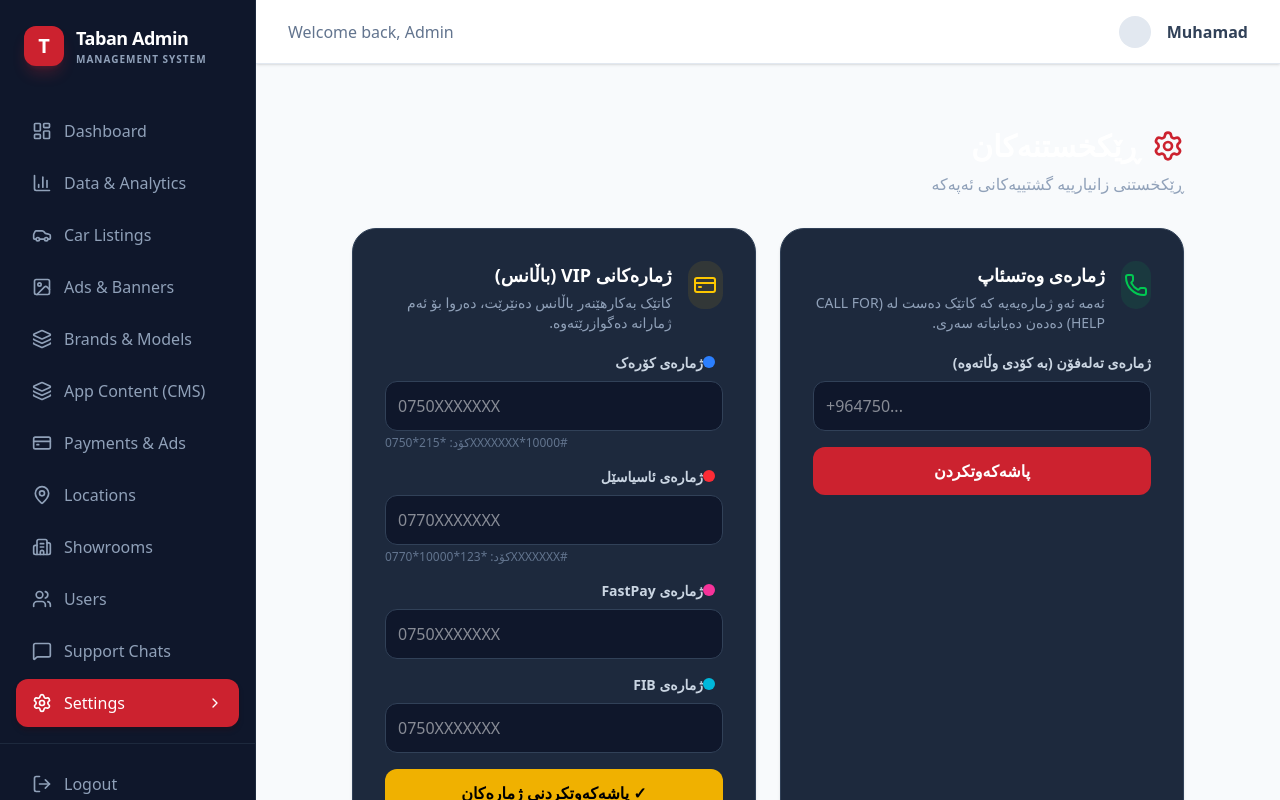
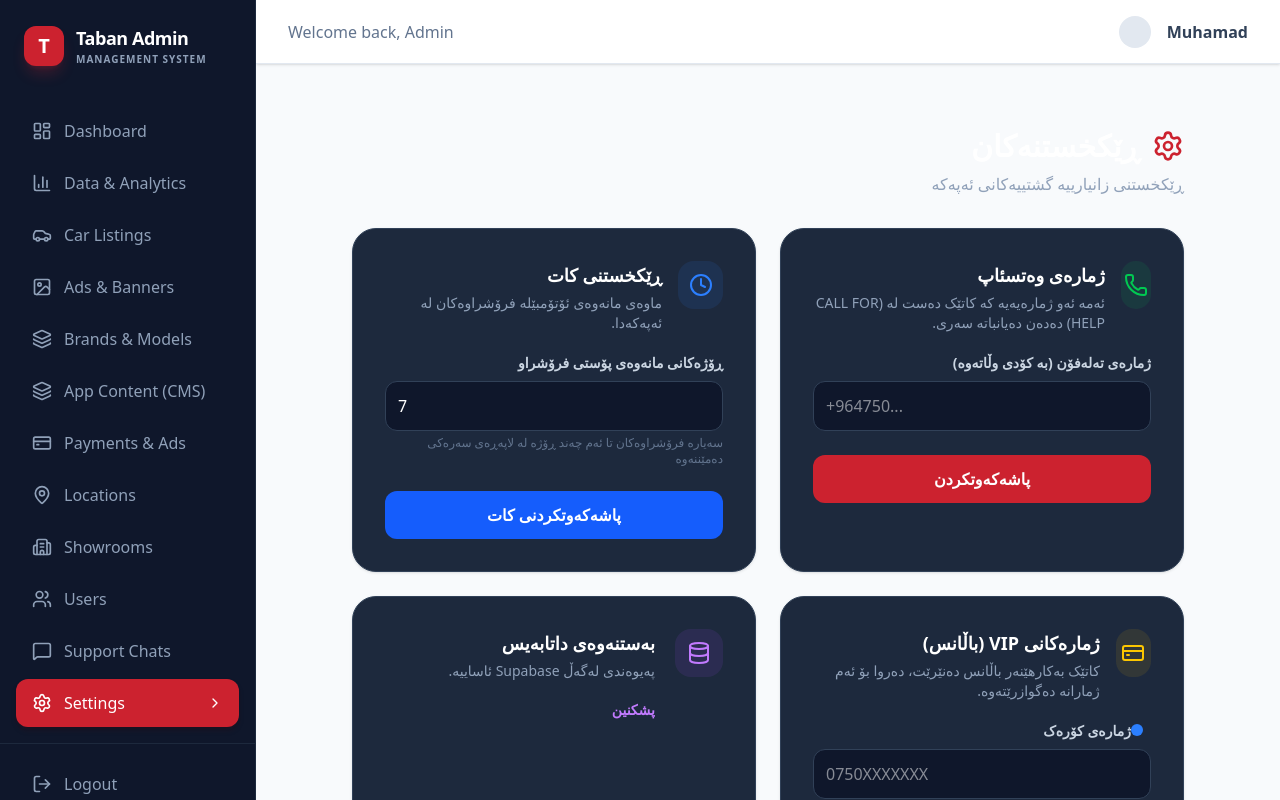
Before and after one commit to muhammadis07801353915-creator/admin-taban, a Next.js app: page /settings in a window 1280 px wide. Built offline with nearby package versions, Linux system fonts and the light colour scheme; no server answers; the database is empty.

Commit message:
feat: added sold retention settings

```diff
--- a/src/app/(dashboard)/settings/page.tsx
+++ b/src/app/(dashboard)/settings/page.tsx
@@ -2,7 +2,7 @@
 
 import { useState, useEffect } from 'react';
 import { supabase } from '@/lib/supabase';
-import { Settings as SettingsIcon, Phone, Database, CreditCard } from "lucide-react";
+import { Settings as SettingsIcon, Phone, Database, CreditCard, Clock } from "lucide-react";
 
 export default function SettingsPage() {
   const [loading, setLoading] = useState(true);
@@ -13,6 +13,7 @@ export default function SettingsPage() {
   const [asiacellNumber, setAsiacellNumber] = useState('');
   const [fastpayNumber, setFastpayNumber] = useState('');
   const [fibNumber, setFibNumber] = useState('');
+  const [soldRetentionDays, setSoldRetentionDays] = useState('7');
 
   useEffect(() => {
     fetchSettings();
@@ -33,6 +34,7 @@ export default function SettingsPage() {
         if (data.asiacell_number) setAsiacellNumber(data.asiacell_number);
         if (data.fastpay_number) setFastpayNumber(data.fastpay_number);
         if (data.fib_number) setFibNumber(data.fib_number);
+        if (data.sold_retention_days !== undefined) setSoldRetentionDays(data.sold_retention_days.toString());
       }
     } catch (e) {
       console.error(e);
@@ -46,7 +48,10 @@ export default function SettingsPage() {
     try {
       const { error } = await supabase
         .from('app_settings')
-        .update({ whatsapp_number: whatsappNumber })
+        .update({
+          whatsapp_number: whatsappNumber,
+          sold_retention_days: parseInt(soldRetentionDays) || 7
+        })
         .eq('id', 1);
 
       if (error) throw error;
@@ -127,9 +132,44 @@ export default function SettingsPage() {
             <button
               onClick={handleSave}
               disabled={saving}
-              className="w-full bg-[#CC222F] text-white font-bold py-3 rounded-xl hover:bg-[#b3191f] transition-all disabled:opacity-50"
+              className="w-full bg-[#CC222F] text-white font-bold py-3 mt-2 rounded-xl hover:bg-[#b3191f] transition-all disabled:opacity-50"
             >
               {saving ? 'خەزن دەکرێت...' : 'پاشەکەوتکردن'}
+            </button>
+          </div>
+        </div>
+
+        {/* Retention Settings */}
+        <div className="bg-slate-800 p-8 rounded-3xl border border-slate-700 shadow-sm flex flex-col gap-5">
+          <div className="flex items-start gap-4">
+            <div className="w-12 h-12 bg-blue-500/10 rounded-2xl flex items-center justify-center">
+              <Clock className="w-6 h-6 text-blue-500" />
+            </div>
+            <div>
+              <h3 className="font-bold text-lg text-white mb-1">ڕێکخستنی کات</h3>
+              <p className="text-slate-400 text-sm">ماوەی مانەوەی ئۆتۆمبێلە فرۆشراوەکان لە ئەپەکەدا.</p>
+            </div>
+          </div>
+
+          <div className="space-y-4">
+            <div>
+              <label className="block text-sm font-bold text-slate-300 mb-2">ڕۆژەکانی مانەوەی پۆستی فرۆشراو</label>
+              <input
+                type="number"
+                value={soldRetentionDays}
+                onChange={(e) => setSoldRetentionDays(e.target.value)}
+                placeholder="7"
+                className="w-full bg-slate-900 border border-slate-700 text-white rounded-xl p-3 text-left"
+                dir="ltr"
+              />
+              <p className="text-slate-500 text-xs mt-1">سەیارە فرۆشراوەکان تا ئەم چەند ڕۆژە لە لاپەڕەی سەرەکی دەمێننەوە</p>
+            </div>
+            <button
+              onClick={handleSave}
+              disabled={saving}
+              className="w-full bg-blue-600 text-white font-bold py-3 mt-2 rounded-xl hover:bg-blue-700 transition-all disabled:opacity-50"
+            >
+              {saving ? 'خەزن دەکرێت...' : 'پاشەکەوتکردنی کات'}
             </button>
           </div>
         </div>
```
